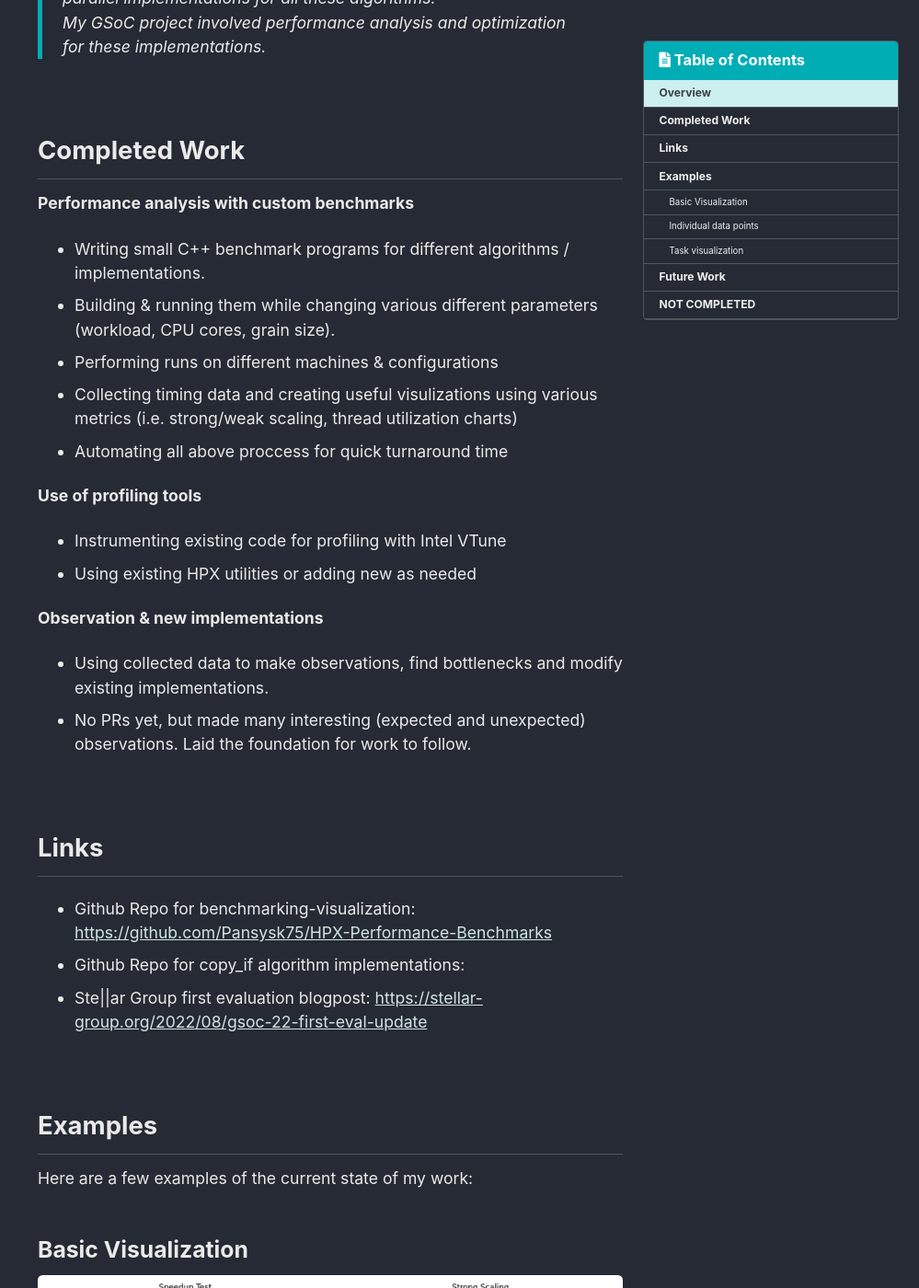
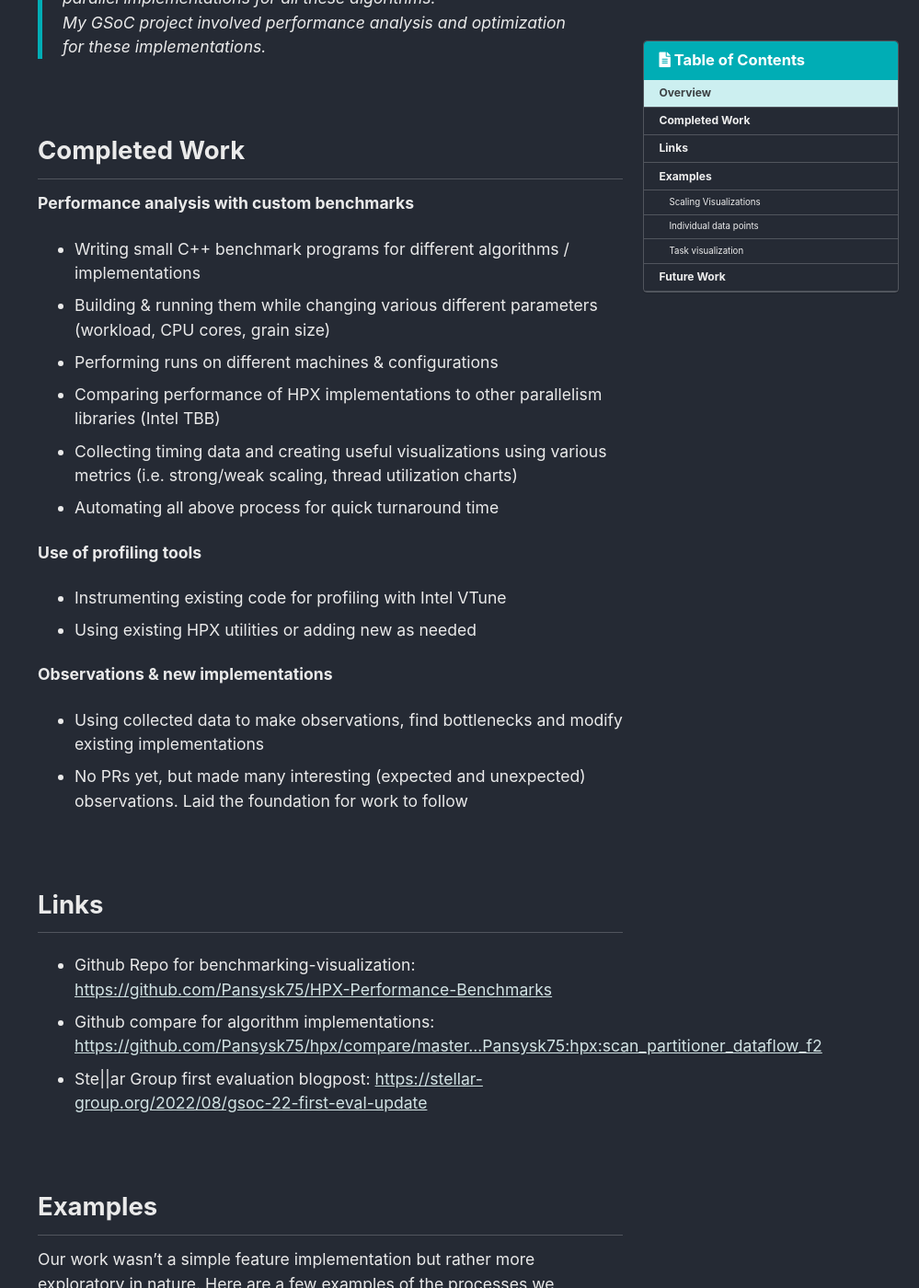
Before and after one commit to Pansysk75/pansysk75.github.io, a Jekyll site: the page built from _posts/2022-08-10-summer-of-code-2022.md, in a window 1280 px wide and 1400 px high, scrolled down 691 px. Shown: the whole window at 92% size, without its empty margins (281-1280 px from the left). Built offline with Jekyll 4.4.1, drawn with Linux system fonts in a browser that asks for light colours; cached includes are drawn as plain includes; formulas are drawn with MathJax 3; some of the changed text lies outside the part shown.

Commit message:
Refine GSoC post

```diff
--- a/_layouts/single.html
+++ b/_layouts/single.html
@@ -52,9 +52,11 @@ layout: default
         </aside>
         {% endif %}
         {{ content }}
+        <hr id="line-divider" class="line__divider">
         {% if page.link %}<div><a href="{{ page.link }}" class="btn btn--primary">{{
-            site.data.ui-text[site.locale].ext_link_label | default: "Direct Link" }}</a></div>{% endif %}
+          site.data.ui-text[site.locale].ext_link_label | default: "Direct Link" }}</a></div>{% endif %}
       </section>
+
 
       <footer class="page__meta">
         {% if site.data.ui-text[site.locale].meta_label %}
@@ -66,13 +68,14 @@ layout: default
 
       {% if page.share %}{% include social-share.html %}{% endif %}
 
-      {% include post_pagination.html %}
+      <!-- {% include post_pagination.html %} -->
     </div>
 
     {% if jekyll.environment == 'production' and site.comments.provider and page.comments %}
     {% include comments.html %}
     {% endif %}
   </article>
+
 
   {% comment %}
   <!-- only show related on a post page when `related: true` -->{% endcomment %}
--- a/_posts/2022-08-10-summer-of-code-2022.md
+++ b/_posts/2022-08-10-summer-of-code-2022.md
@@ -17,7 +19,7 @@ This post is about my contribution to the HPX Concurrency and Parallelism librar
 
 ## Overview
 
-This summer, I joined Ste\|\|ar group as a contributor through [Google Summer of Code (GSoC)][GSOC]. I contributed to the [HPX project][HPX], which is a C++ Standard Library for Concurrency and Parallelism.
+This summer, I joined Ste\|\|ar group as a contributor through [Google Summer of Code (GSoC)][GSoC]. I contributed to the [HPX project][HPX], which is a C++ Standard Library for Concurrency and Parallelism.
 My project? ***HPX Algorithm Performance Analysis & Optimization***
 
 >To explain further:
@@ -30,35 +32,36 @@ My project? ***HPX Algorithm Performance Analysis & Optimization***
 ## Completed Work
 
 **Performance analysis with custom benchmarks**
-+ Writing small C++ benchmark programs for different algorithms / implementations.
-+ Building & running them while changing various different parameters (workload, CPU cores, grain size).
++ Writing small C++ benchmark programs for different algorithms / implementations
++ Building & running them while changing various different parameters (workload, CPU cores, grain size)
 + Performing runs on different machines & configurations
-+ Collecting timing data and creating useful visulizations using various metrics (i.e. strong/weak scaling, thread utilization charts)
-+ Automating all above proccess for quick turnaround time
++ Comparing performance of HPX implementations to other parallelism libraries (Intel TBB)
++ Collecting timing data and creating useful visualizations using various metrics (i.e. strong/weak scaling, thread utilization charts)
++ Automating all above process for quick turnaround time
 
 **Use of profiling tools**
 + Instrumenting existing code for profiling with Intel VTune
 + Using existing HPX utilities or adding new as needed
 
-**Observation & new implementations**
-+ Using collected data to make observations, find bottlenecks and modify existing implementations.
-+ No PRs yet, but made many interesting (expected and unexpected) observations. Laid the foundation for work to follow.
+**Observations & new implementations**
++ Using collected data to make observations, find bottlenecks and modify existing implementations
++ No PRs yet, but made many interesting (expected and unexpected) observations. Laid the foundation for work to follow
 
 
 ## Links
 
 + Github Repo for benchmarking-visualization: <https://github.com/Pansysk75/HPX-Performance-Benchmarks>
-+ Github Repo for copy_if algorithm implementations:
++ Github compare for algorithm implementations: <https://github.com/Pansysk75/hpx/compare/master...Pansysk75:hpx:scan_partitioner_dataflow_f2>
 + Ste\|\|ar Group first evaluation blogpost: <https://stellar-group.org/2022/08/gsoc-22-first-eval-update>
 
 
 
 ## Examples
 
-Here are a few examples of the current state of my work:
+Our work wasn't a simple feature implementation but rather more exploratory in nature. Here are a few examples of the processes we developed, in order to discover areas of improvement:
 
 
-### Basic Visualization
+### Scaling Visualizations
 
 ![showcase1](/assets/images/2022-08-10-summer-of-code-2022/showcase1.jpg)
 
@@ -80,24 +83,22 @@ The Strong Scaling graph shows us how speedup scales when we throw in more cores
 Ideally, speedup would increase proportionally to the number of cores (for example, 20 cores -> speedup of 20). This is however never the case, due to parallelization overhead, inefficiencies, and additional work that a parallel implementation may require.
 
 
-<!-- ### idk what this is
-
-![showcase2](/assets/images/2022-08-10-summer-of-code-2022/showcase2.jpg) -->
-
 
 ### Individual data points
 
 ![scatter](/assets/images/2022-08-10-summer-of-code-2022/speedup_with_scatter.png)
 
-Later on, we realized that being seeing the individual datapoints (instead of just the average-line) can be very valuable.
+Later on, we realized that seeing the individual data points (instead of just the average-line) can be very valuable.
 In the above example, notice the bi-modal distribution.
-Instead of being "gathered" around the average, the datapoints split into two seperate lines, with the average falling somewhere in between.
+Instead of being "gathered" around the average, the data points split into two seperate lines, with the average falling somewhere in between.
 
 Also take a look at the following:
 
 ![scatter](/assets/images/2022-08-10-summer-of-code-2022/speedup_with_scatter2.png)
 
 On the left-most side, we can observe a peculiar step-like pattern (which is probably caused by a quantized grain-size policy).
+
+A lot of similar observations (expected and unexpected) were made.
 
 Such observations would be missed if we only viewed the averaged line, and they can lead us to points of interest. Afterwards, we can examine (using debugging and profiling) what makes good runs run well, and what makes bad runs run slow.
 
@@ -126,17 +127,16 @@ We can also distribute the work more evenly, so that all cores finish working to
 
 > Note:
 > Those changes actually made the implementation run **slower** in some cases, because of additional overhead!
-
-This was just an example, but I hope it has given you a general idea of the project's scope and experimental nature.
-
-
+> As a result, they are not included in a PR yet.
 
 
 ## Future Work
 
-## NOT COMPLETED
-To be completed
+This project has lit many paths for future work to take place. Here are a few ideas:
++ Actually commit an improved algorithm (which was the initial goal for this project).
++ Use developed proccesses to compare efficiency of different parallelism paradigms (for example, futures vs senders-receivers).
++ Use developed proccesses to explore properties of SIMD-accelerated operations
 
-[GSOC]: https://summerofcode.withgoogle.com/
+[GSoC]: https://summerofcode.withgoogle.com/
 [Stellar]: https://stellar-group.org/
 [HPX]: https://github.com/STEllAR-GROUP/hpx
```
Also changed, not shown: other parts of _posts/2022-08-10-summer-of-code-2022.md (+2 -0 lines).
